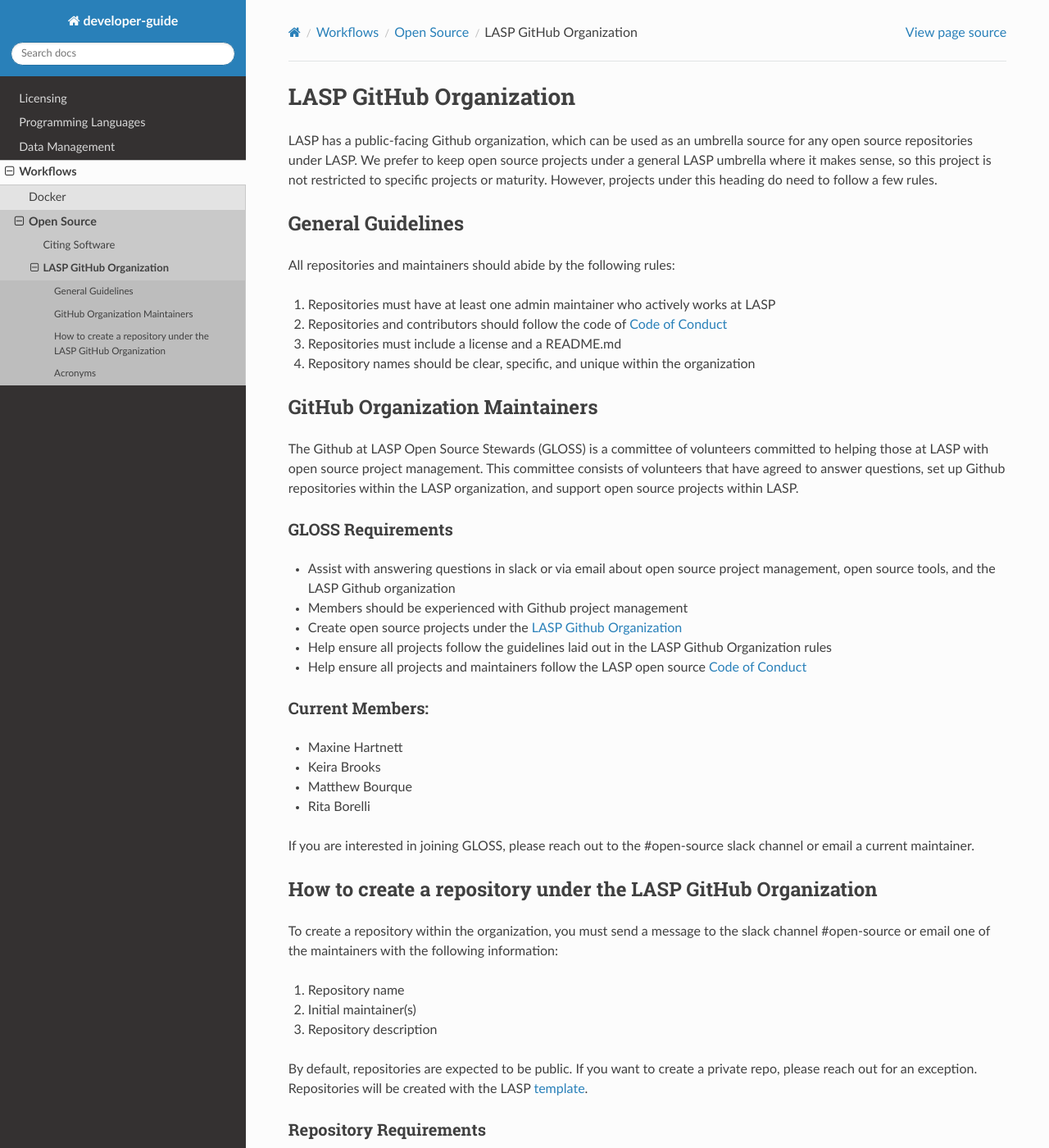
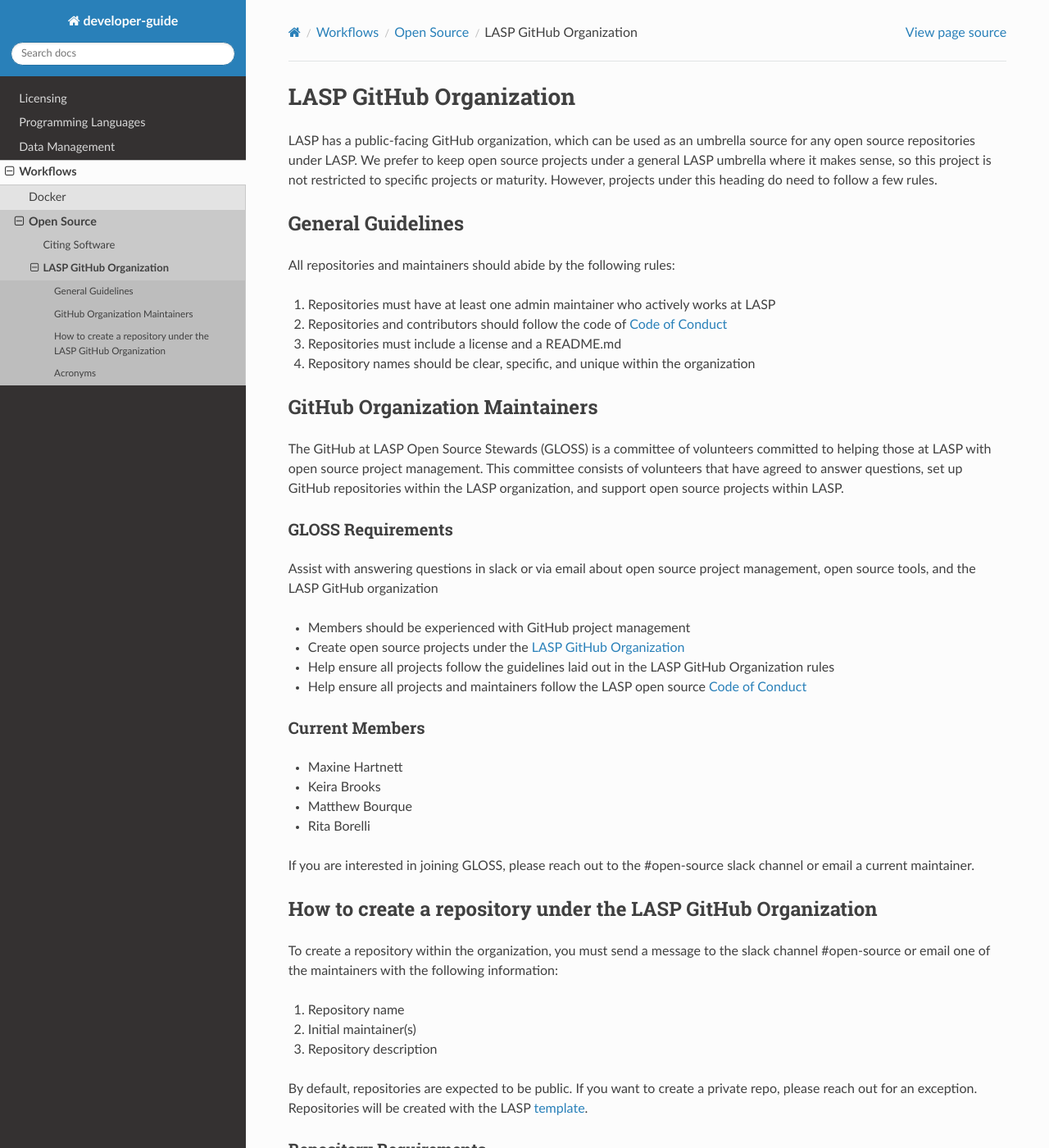
Before and after one commit to lasp/developer-guide, a Sphinx documentation site: the page built from docs/source/workflows/open_source/lasp_github_org.md, in a window 1280 px wide and 1400 px high. Shown: the whole window at 82% size. Built offline with Sphinx 7.4.7 and the Read the Docs theme 3.1.0, drawn with Linux system fonts in a browser that asks for light colours; some of the changed text lies outside the part shown.

```diff
--- a/docs/source/workflows/open_source/lasp_github_org.md
+++ b/docs/source/workflows/open_source/lasp_github_org.md
@@ -1,8 +1,13 @@
 # LASP GitHub Organization
 
-LASP has a public-facing Github organization, which can be used as an umbrella source for any open source repositories under LASP. We prefer to keep open source projects under a general LASP umbrella where it makes sense, so this project is not restricted to specific projects or maturity. However, projects under this heading do need to follow a few rules.
+LASP has a public-facing GitHub organization, which can be used as an umbrella source
+for any open source repositories under LASP. We prefer to keep open source projects
+under a general LASP umbrella where it makes sense, so this project is not restricted
+to specific projects or maturity. However, projects under this heading do need to
+follow a few rules.
 
-### General Guidelines
+## General Guidelines
+
 All repositories and maintainers should abide by the following rules:
 
 1. Repositories must have at least one admin maintainer who actively works at LASP
@@ -10,50 +15,67 @@ All repositories and maintainers should abide by the following rules:
 3. Repositories must include a license and a README.md
 4. Repository names should be clear, specific, and unique within the organization
 
-### GitHub Organization Maintainers
-The Github at LASP Open Source Stewards (GLOSS) is a committee of volunteers committed to helping those at LASP with open source project management. This committee consists of volunteers that have agreed to answer questions, set up Github repositories within the LASP organization, and support open source projects within LASP.
+## GitHub Organization Maintainers
 
-#### GLOSS Requirements
-* Assist with answering questions in slack or via email about open source project management, open source tools, and the LASP Github organization
-* Members should be experienced with Github project management
-* Create open source projects under the [LASP Github Organization](https://github.com/lasp)
-* Help ensure all projects follow the guidelines laid out in the LASP Github Organization rules
-* Help ensure all projects and maintainers follow the LASP open source [Code of Conduct](https://github.com/lasp/repository-template/blob/main/CODE_OF_CONDUCT.md)
+The GitHub at LASP Open Source Stewards (GLOSS) is a committee of volunteers committed
+to helping those at LASP with open source project management. This committee consists
+of volunteers that have agreed to answer questions, set up GitHub repositories within
+the LASP organization, and support open source projects within LASP.
 
+### GLOSS Requirements
 
-#### Current Members:
+Assist with answering questions in slack or via email about open source project management,
+open source tools, and the LASP GitHub organization
+
+* Members should be experienced with GitHub project management
+* Create open source projects under the [LASP GitHub Organization](https://github.com/lasp)
+* Help ensure all projects follow the guidelines laid out in the LASP GitHub Organization rules
+
+* Help ensure all projects and maintainers follow the LASP open source
+  [Code of Conduct](https://github.com/lasp/repository-template/blob/main/CODE_OF_CONDUCT.md)
+
+### Current Members
+
 * Maxine Hartnett
 * Keira Brooks
 * Matthew Bourque
 * Rita Borelli
 
-If you are interested in joining GLOSS, please reach out to the #open-source slack channel or email a current maintainer.
+If you are interested in joining GLOSS, please reach out to the #open-source slack channel
+or email a current maintainer.
 
 ## How to create a repository under the LASP GitHub Organization
-To create a repository within the organization, you must send a message to the slack channel #open-source or email one of the maintainers with the following information:
+
+To create a repository within the organization, you must send a message to the slack channel #open-source
+or email one of the maintainers with the following information:
 
 1. Repository name
 2. Initial maintainer(s)
 3. Repository description
 
-By default, repositories are expected to be public. If you want to create a private repo, please reach out for an exception. Repositories will be created with the LASP [template](https://github.com/lasp/repository-template).
+By default, repositories are expected to be public. If you want to create a private repo,
+please reach out for an exception. Repositories will be created with the LASP [template](https://github.com/lasp/repository-template).
 
 ### Repository Requirements
+
 All repositories are required to contain the following files:
 
 * License
   * This license must be an MIT license with a copyright to the University of Colorado as follows:
   * Copyright (c) 202x The Regents of the University of Colorado
 * README.md
-  * This should include a basic description of your project at minimum, although we also encourage installation notes, a user guide, contributor guide, and any other information that someone using your project would want to know.
+  * This should include a basic description of your project at minimum, although we also encourage
+    installation notes, a user guide, contributor guide, and any other information that someone using
+    your project would want to know.
 
-Beyond those requirements, repository management is up to the individual. However, the #open-source channel is available for anyone with questions about best practices, repository management, releasing projects, or anything related to open source development.
-
+Beyond those requirements, repository management is up to the individual. However, the #open-source
+channel is available for anyone with questions about best practices, repository management, releasing
+projects, or anything related to open source development.
 
 ## Acronyms
+
 List of acronyms used in the guide
 
-* **GLOSS** = Github at LASP Open Source Stewards
-
+* **GLOSS** = GitHub at LASP Open Source Stewards
 
 Credit: Content taken from a Confluence guide written by Maxine Hartnett
```
